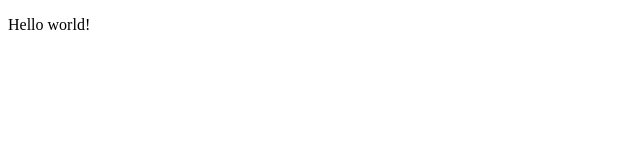
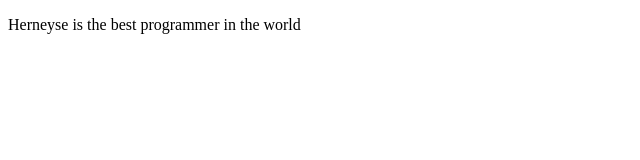
Before and after one commit to kemalgencay/fake-start, a website: page index.html in a window 1280 px wide. Shown: the whole page, without its empty margins (0-640 px from the left). Drawn offline with Linux system fonts and the light colour scheme.

Commit message:
first commit

```diff
--- a/src/index.html
+++ b/index.html
@@ -6,8 +6,8 @@
   <link href="./output.css" rel="text/stylesheet">
 </head>
 <body>
-  <p class="text-3xl font-bold underline">
-    Hello world!
+  <p class="text-4xl font-bold underline">
+    Herneyse is the best programmer in the world
   </p>
 </body>
 </html>
```
Also changed, not shown: src/output.css.
